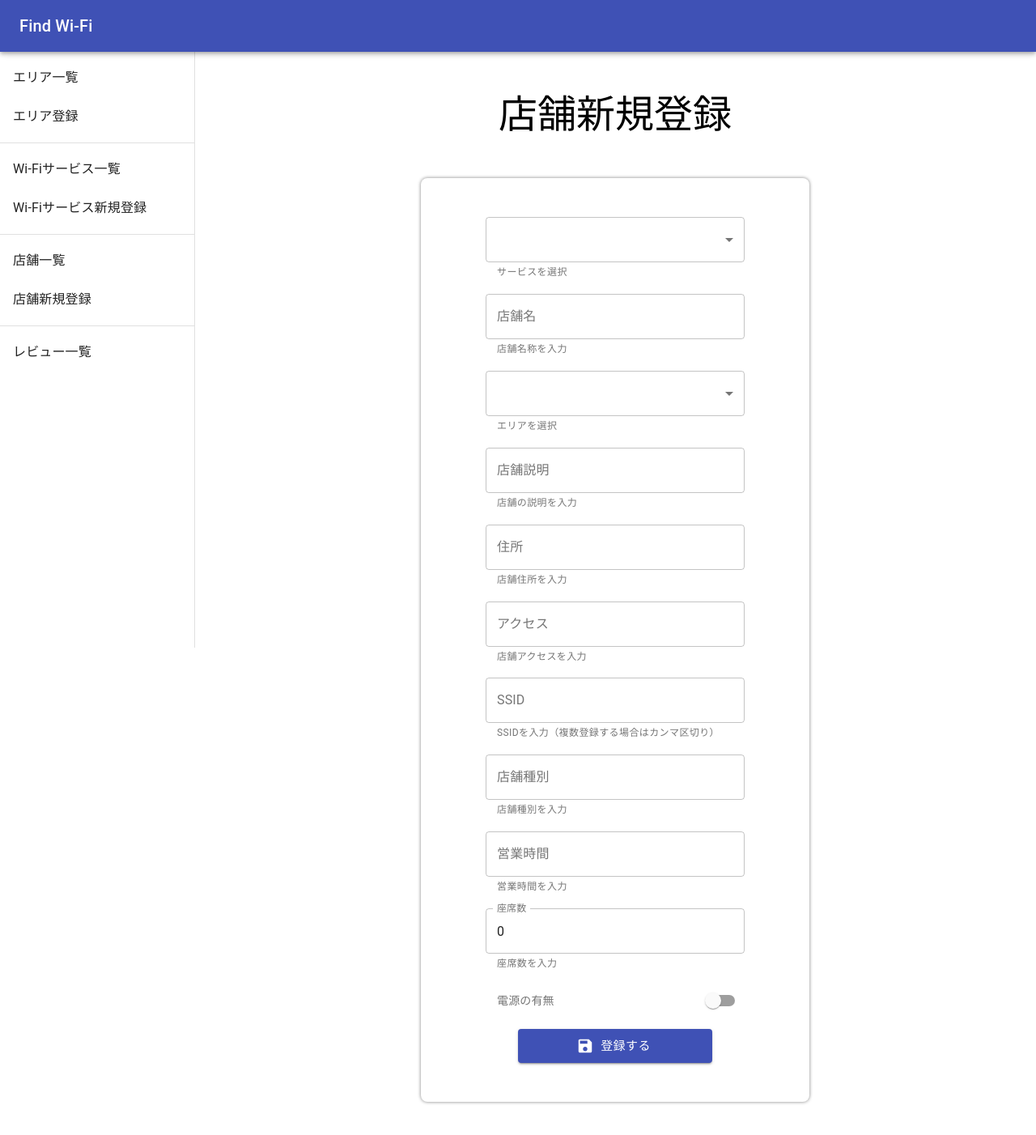
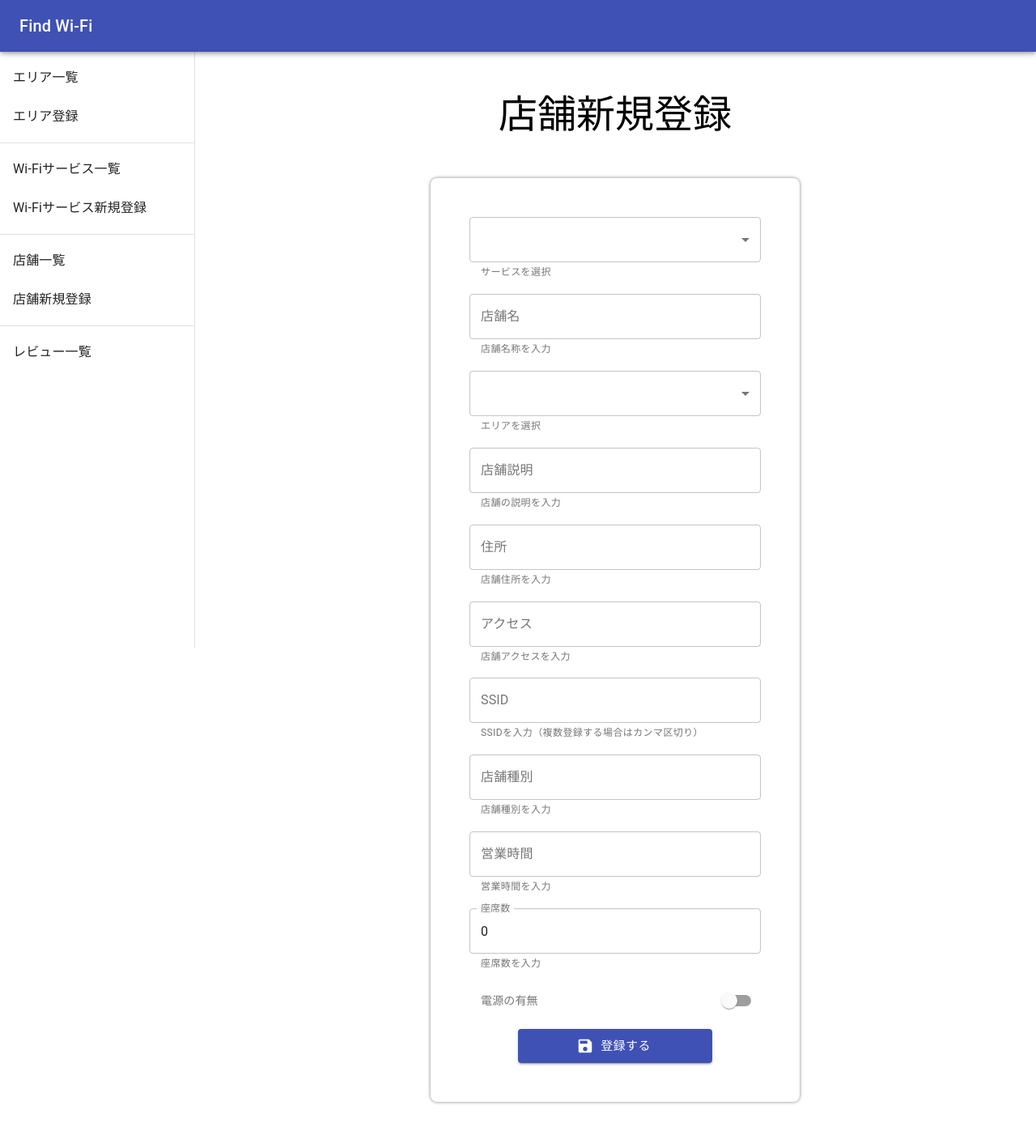
Before and after one commit to KotaTanaka/react-frontend-sandbox, a React (Create React App) app: page /shops/register in a window 1280 px wide. Shown: the top 1402 px of the page at 81% size. Built offline with nearby package versions, Linux system fonts and the light colour scheme; no server answers.

Commit message:
fix: フォームのサイズ調整

```diff
--- a/src/components/partials/Form/FormInput.tsx
+++ b/src/components/partials/Form/FormInput.tsx
@@ -37,7 +37,7 @@ const FormInput: React.FC<Props> = (props: Props) => {
 // styles
 const useStyles = makeStyles({
   textField: {
-    width: 320,
+    width: 360,
     marginBottom: 16,
   },
 });
--- a/src/components/partials/Form/FormSelect.tsx
+++ b/src/components/partials/Form/FormSelect.tsx
@@ -57,7 +57,7 @@ const useStyles = makeStyles({
     paddingLeft: 14,
   },
   select: {
-    width: 320,
+    width: 360,
   },
   help: {
     marginLeft: 14,
--- a/src/components/partials/Form/FormSwitch.tsx
+++ b/src/components/partials/Form/FormSwitch.tsx
@@ -29,7 +29,7 @@ const useStyles = makeStyles({
   },
 });
 const Container = styled.div`
-  width: 320px;
+  width: 360px;
   display: flex;
   align-items: center;
   justify-content: space-between;
--- a/src/styles/mixin.ts
+++ b/src/styles/mixin.ts
@@ -22,5 +22,5 @@ export const flexColumnCenter = css`
 export const baseContainer = css`
   border-radius: 8px;
   box-shadow: 0 0 4px grey;
-  padding: 48px 80px;
+  padding: 48px;
 `;
```
